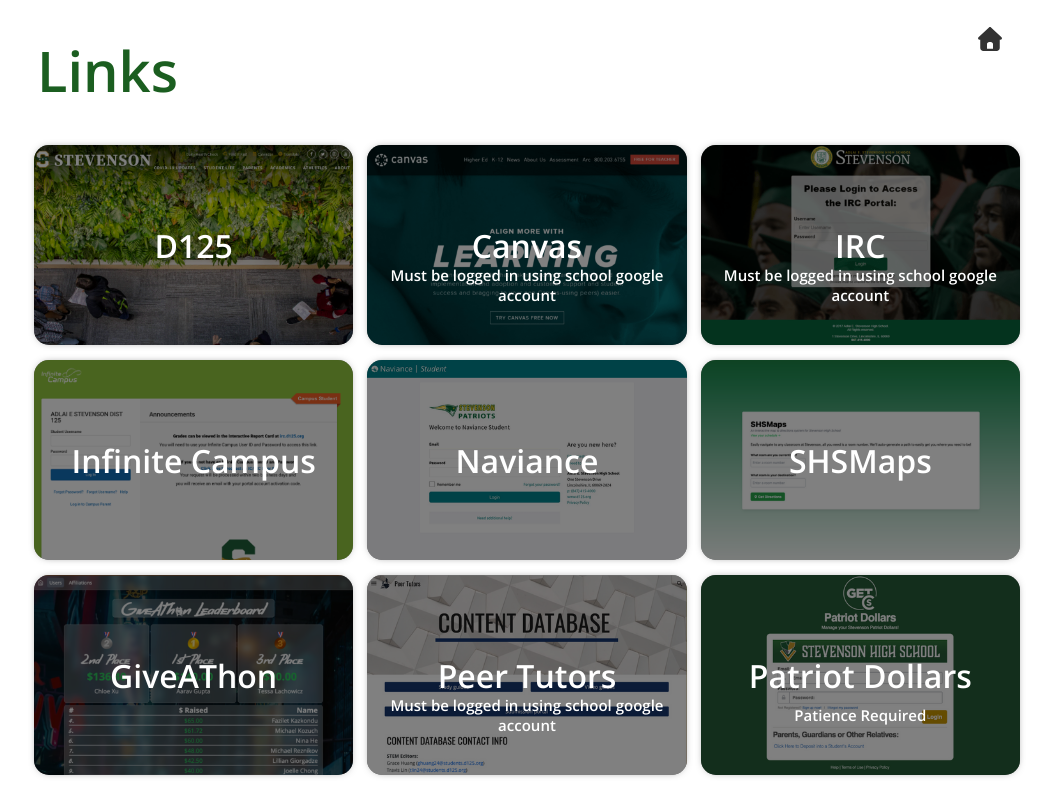
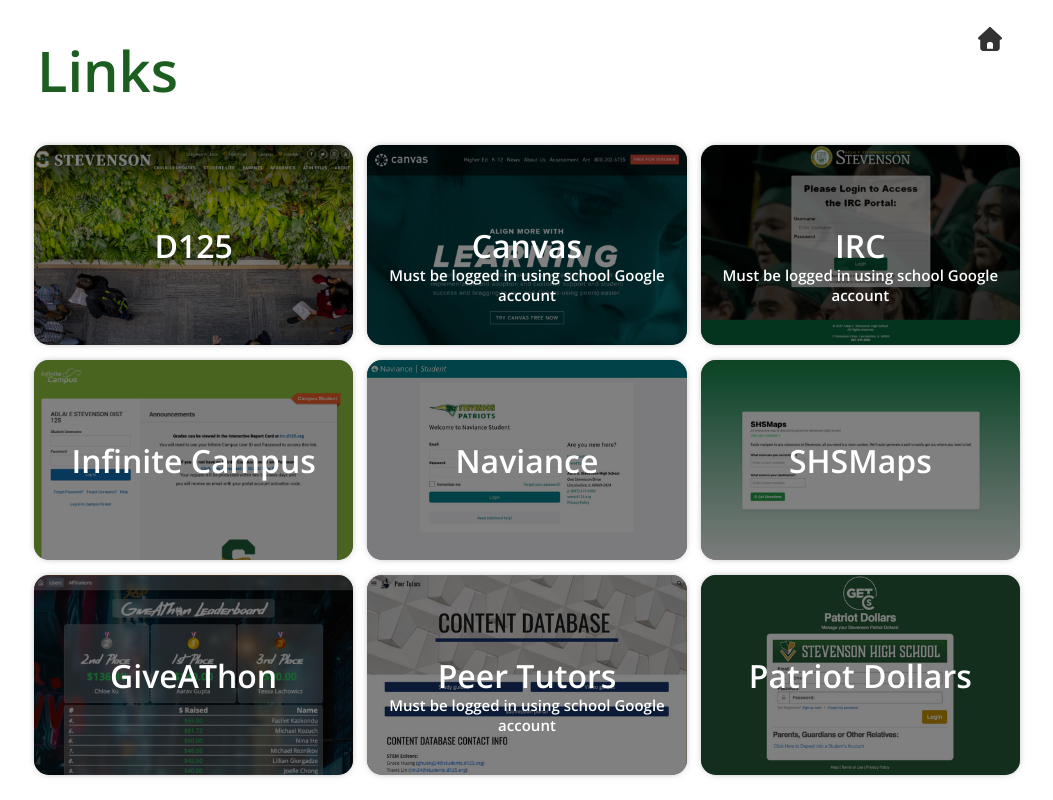
Before and after one commit to stevenson-space/shs, a Vue app: page /links in a window 1280 px wide. Shown: the whole page, without its empty margins (113-1166 px from the left). Built offline with nearby package versions, Linux system fonts and the light colour scheme.

Commit message:
Update Links.vue

```diff
--- a/src/views/Links/Links.vue
+++ b/src/views/Links/Links.vue
@@ -42,14 +42,14 @@ export default {
     return {
       links: [ /* eslint-disable max-len */
         { name: 'D125', url: 'https://www.d125.org/', image: D125 },
-        { name: 'Canvas', desc: 'Must be logged in using school google account', url: 'https://d125.instructure.com/', image: Canvas },
-        { name: 'IRC', desc: 'Must be logged in using school google account', url: 'https://irc.d125.org/login', image: IRC },
+        { name: 'Canvas', desc: 'Must be logged in using school Google account', url: 'https://d125.instructure.com/', image: Canvas },
+        { name: 'IRC', desc: 'Must be logged in using school Google account', url: 'https://irc.d125.org/login', image: IRC },
         { name: 'Infinite Campus', url: 'https://infinitecampus.d125.org/campus/portal/aes.jsp', image: InfiniteCampus },
         { name: 'Naviance', url: 'https://student.naviance.com/aeshs', image: Naviance },
         { name: 'SHSMaps', url: 'https://shsmaps.com', image: SHSMaps },
         { name: 'GiveAThon', url: 'https://shsgiveathon.com/', image: GiveAThon },
-        { name: 'Peer Tutors', desc: 'Must be logged in using school google account', url: 'https://sites.google.com/d125.org/peer-tutors/content-database', image: PeerTutors },
-        { name: 'Patriot Dollars', desc: 'Patience Required', url: 'https://get.cbord.com/d125/full/login.php', image: PatriotDollars },
+        { name: 'Peer Tutors', desc: 'Must be logged in using school Google account', url: 'https://sites.google.com/d125.org/peer-tutors/content-database', image: PeerTutors },
+        { name: 'Patriot Dollars', url: 'https://get.cbord.com/d125/full/login.php', image: PatriotDollars },
       ],
     };
   },
```
